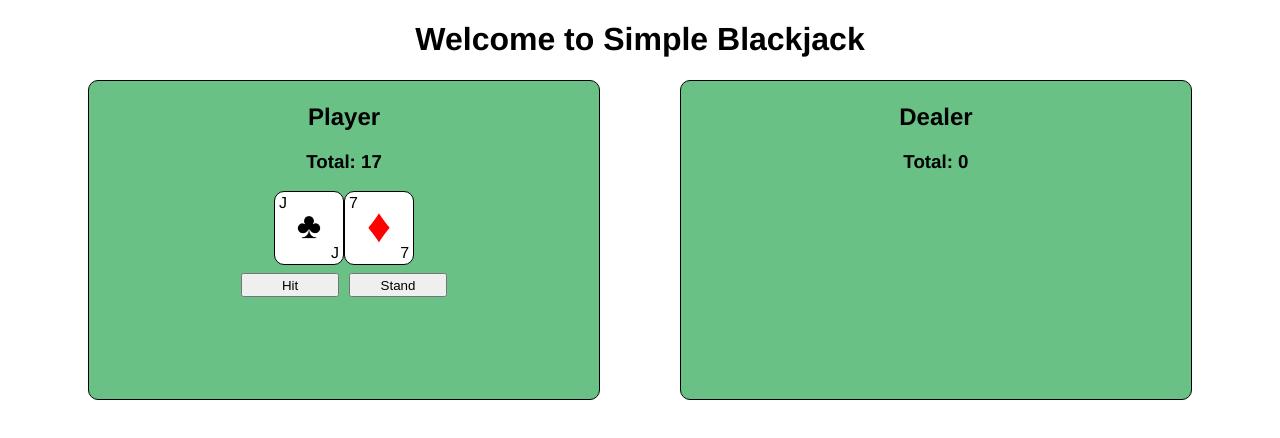
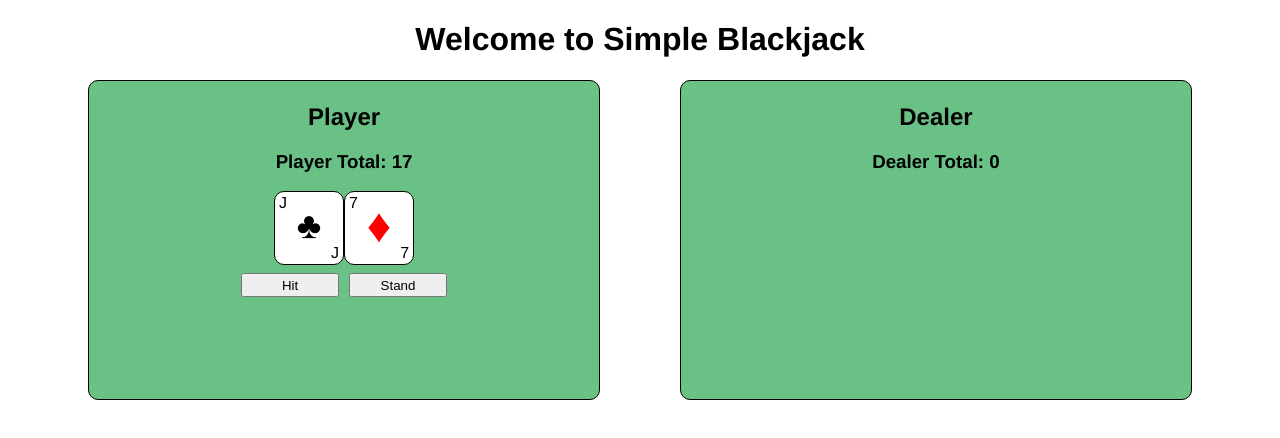
Before and after one commit to Topatoo/simple-blackjack, a Vue app: page / in a window 1280 px wide. Shown: the top 438 px of the page. Built offline with nearby package versions, Linux system fonts and the light colour scheme.

Commit message:
added test for player going bust

```diff
--- a/src/components/Board.vue
+++ b/src/components/Board.vue
@@ -4,7 +4,7 @@
       <div class="board__wrapper">
           <div class="board__players">
               <h2>Player</h2>
-              <h3>Total: {{ playerTotal }}</h3>
+              <h3>Player Total: {{ playerTotal }}</h3>
               <div v-if="playerHand.length > 0" class="board__players-cards">
                   <div v-for="card in playerHand" :key="`${card.text}-${card.suit}`">
                       <Card :suit="card.suit" :value="card.value" :text="card.text" />
@@ -18,7 +18,7 @@
           </div>
           <div class="board__players">
               <h2>Dealer</h2>
-              <h3>Total: {{ dealerTotal }}</h3>
+              <h3>Dealer Total: {{ dealerTotal }}</h3>
               <div v-if="dealerHand.length > 0" class="board__players-cards">
                   <div v-for="card in dealerHand" :key="`${card.text}-${card.suit}`">
                       <Card :suit="card.suit" :value="card.value" :text="card.text" />
```
Also changed, not shown: 1 other file (tests, documents, lock files or other folders).
